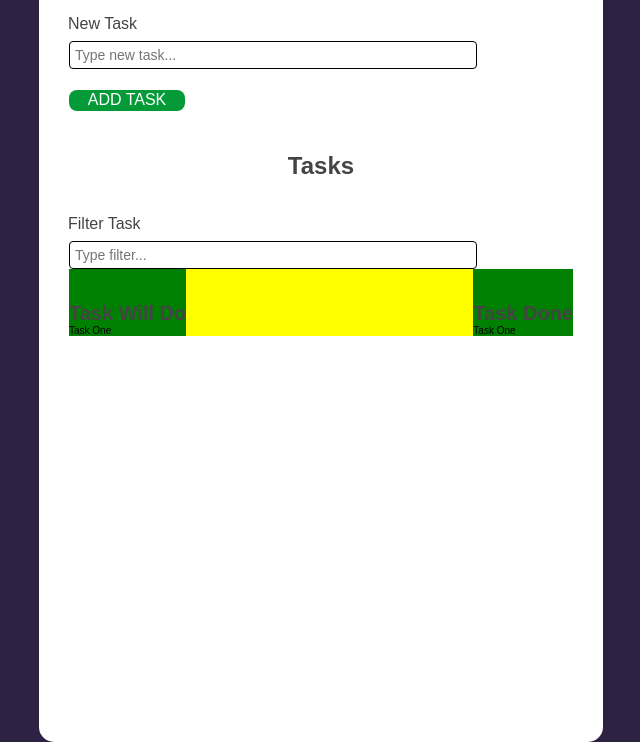
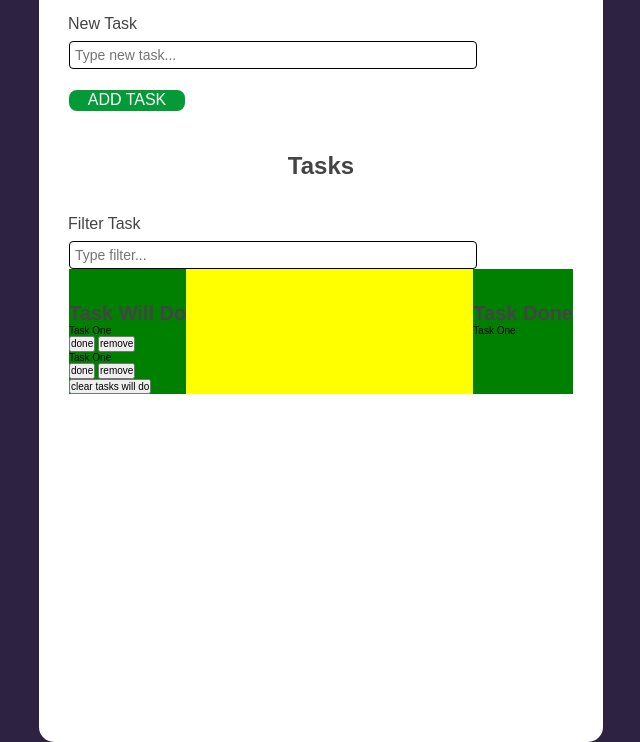
Before and after one commit to DariuszOkonski/js-task-list, a website: page index.html in a window 1280 px wide. Shown: the part 84-826 px from the top of the page, without its empty margins (319-959 px from the left). Drawn offline with nearby package versions, Linux system fonts and the light colour scheme.

Commit message:
add html structures to columns

```diff
--- a/index.html
+++ b/index.html
@@ -31,13 +31,27 @@
     </section>
 
     <section class="task-columns">
+
       <div class="columns">
         <h2 class="columns__tasks">Task Will Do</h2>
         <ul class="columns__items">
           <li class="columns__item">
             Task One
+            <div class="btns">
+              <button class="btns__btn-done">done</button>
+              <button class="btns__btn-remove">remove</button>
+            </div>
+          </li>
+          <li class="columns__item">
+            Task One
+            <div class="btns">
+              <button class="btns__btn-done">done</button>
+              <button class="btns__btn-remove">remove</button>
+            </div>
           </li>
         </ul>
+
+        <button class="columns__btn">clear tasks will do</button>
       </div>
 
       <div class="columns">
@@ -45,9 +59,11 @@
         <ul class="columns__items">
           <li class="columns__item">
             Task One
+
           </li>
         </ul>
       </div>
+
     </section>
 
   </div>
```
